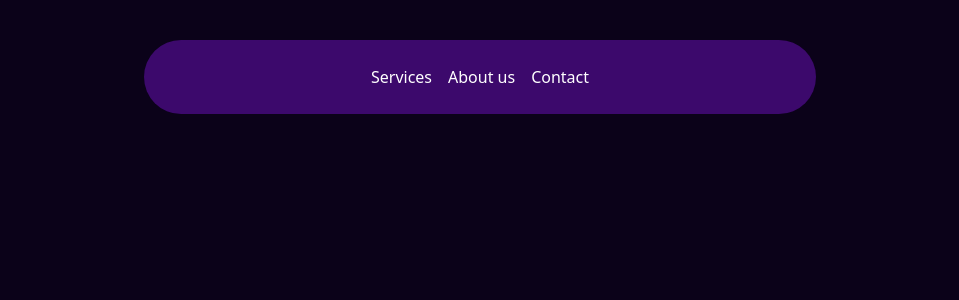
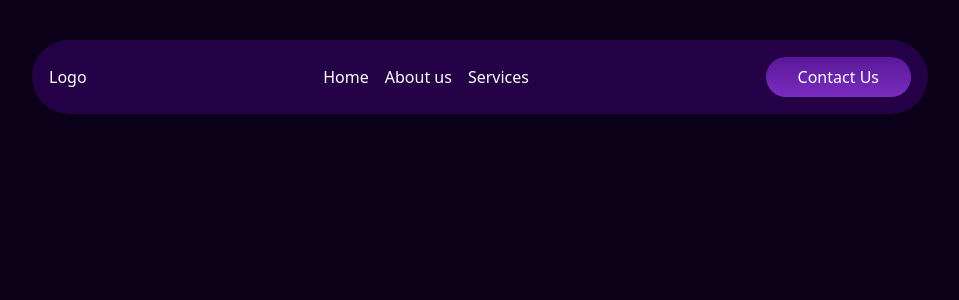
Before and after one commit to A-B-H-I-S-H-E-K-S-H-A-W/digital-marketing-website, a Next.js app: page / in a window 1280 px wide. Shown: the top 300 px of the page, without its empty margins (160-1119 px from the left). Built offline with nearby package versions, Linux system fonts and the light colour scheme.

Commit message:
Some minor tweaks in design and logic

```diff
--- a/src/components/others/Navbar.jsx
+++ b/src/components/others/Navbar.jsx
@@ -2,12 +2,13 @@
 import React from "react";
 import { cn } from "@/lib/utils";
 import Link from "next/link";
+import Button from "../ui/Button";
 
 const navLinks = [
   {
     id: 1,
-    item: "Services",
-    link: "/services",
+    item: "Home",
+    link: "/home",
   },
   {
     id: 2,
@@ -16,19 +17,29 @@ const navLinks = [
   },
   {
     id: 3,
-    item: "Contact",
-    link: "/contact",
+    item: "Services",
+    link: "/services",
   },
 ];
 
 export function Navbar() {
   return (
     <div className="relative w-full flex items-center justify-center">
-      <div className={cn("fixed top-10 inset-x-0 max-w-2xl mx-auto z-50")}>
-        <div className="relative rounded-full border border-transparent bg-persian shadow-input flex justify-center space-x-4 px-8 py-6 ">
-          {navLinks.map(({ id, item, link }) => (
-            <MenuItem key={id} link={link} item={item}></MenuItem>
-          ))}
+      <div
+        className={cn(
+          "fixed top-10 inset-x-0 max-w-4xl mx-auto z-50 px-4 md:px-0"
+        )}
+      >
+        <div className="relative rounded-full border border-transparent bg-persian shadow-input flex justify-between items-center px-4 py-4 ">
+          <div>Logo</div>
+          <div className="space-x-4 hidden md:block">
+            {navLinks.map(({ id, item, link }) => (
+              <MenuItem key={id} link={link} item={item}></MenuItem>
+            ))}
+          </div>
+          <div>
+            <Button>Contact Us</Button>
+          </div>
         </div>
       </div>
     </div>
--- /dev/null
+++ b/src/components/ui/Button.jsx
@@ -0,0 +1,14 @@
+import React from "react";
+
+const Button = ({ children, onClick }) => {
+  return (
+    <button
+      onClick={onClick}
+      className="cursor-pointer px-8 py-2 rounded-full bg-gradient-to-b from-tekhelet to-french text-foreground focus:ring-2 focus:ring-french hover:shadow-xl transition duration-200"
+    >
+      {children}
+    </button>
+  );
+};
+
+export default Button;
--- a/src/styles/globals.css
+++ b/src/styles/globals.css
@@ -49,7 +49,7 @@
   --color-main-background: var(--main-background);
   --color-persian: var(--persian);
   --color-tekhelet: var(--tekhelet);
-  --color-french-violet: var(--french-violet);
+  --color-french: var(--french);
   --color-amethyst: var(--amethyst);
 }
 
@@ -60,9 +60,9 @@
   --princeton-orange: #ff9100ff;
   --orange-peel: #ff9e00ff;
   --main-background: #0b0219;
-  --persian: #3c096cff;
+  --persian: #240046;
   --tekhelet: #5a189aff;
-  --french-violet: #7b2cbfff;
+  --french: #7b2cbfff;
   --amethyst: #9d4eddff;
   /* main */
   --radius: 0.625rem;
@@ -106,9 +106,9 @@
   --princeton-orange: #ff9100ff;
   --orange-peel: #ff9e00ff;
   --main-background: #0b0219;
-  --persian: #3c096cff;
+  --persian: #240046;
   --tekhelet: #5a189aff;
-  --french-violet: #7b2cbfff;
+  --french: #7b2cbfff;
   --amethyst: #9d4eddff;
   /* main */
   --background: oklch(0.145 0 0);
```
